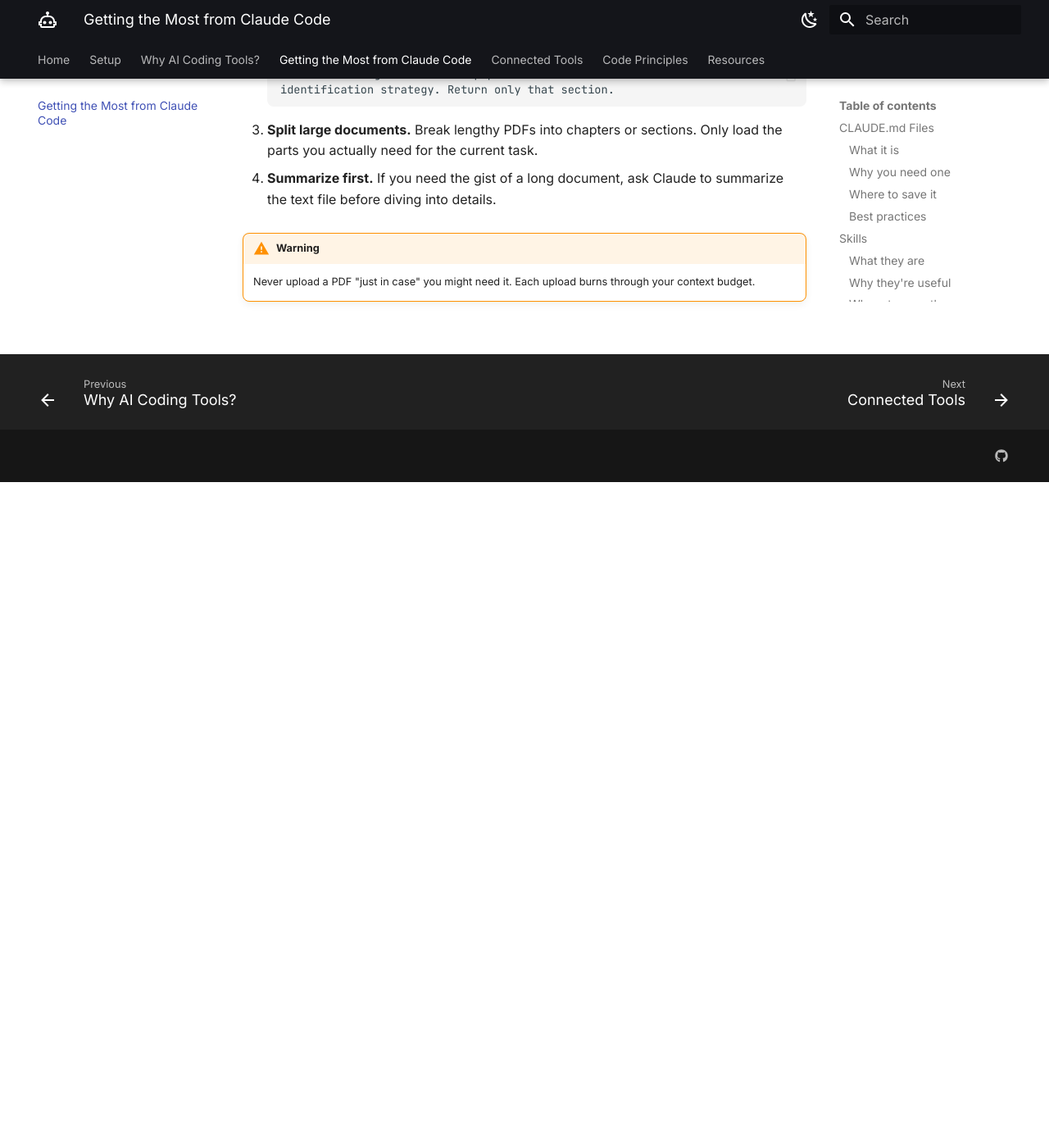
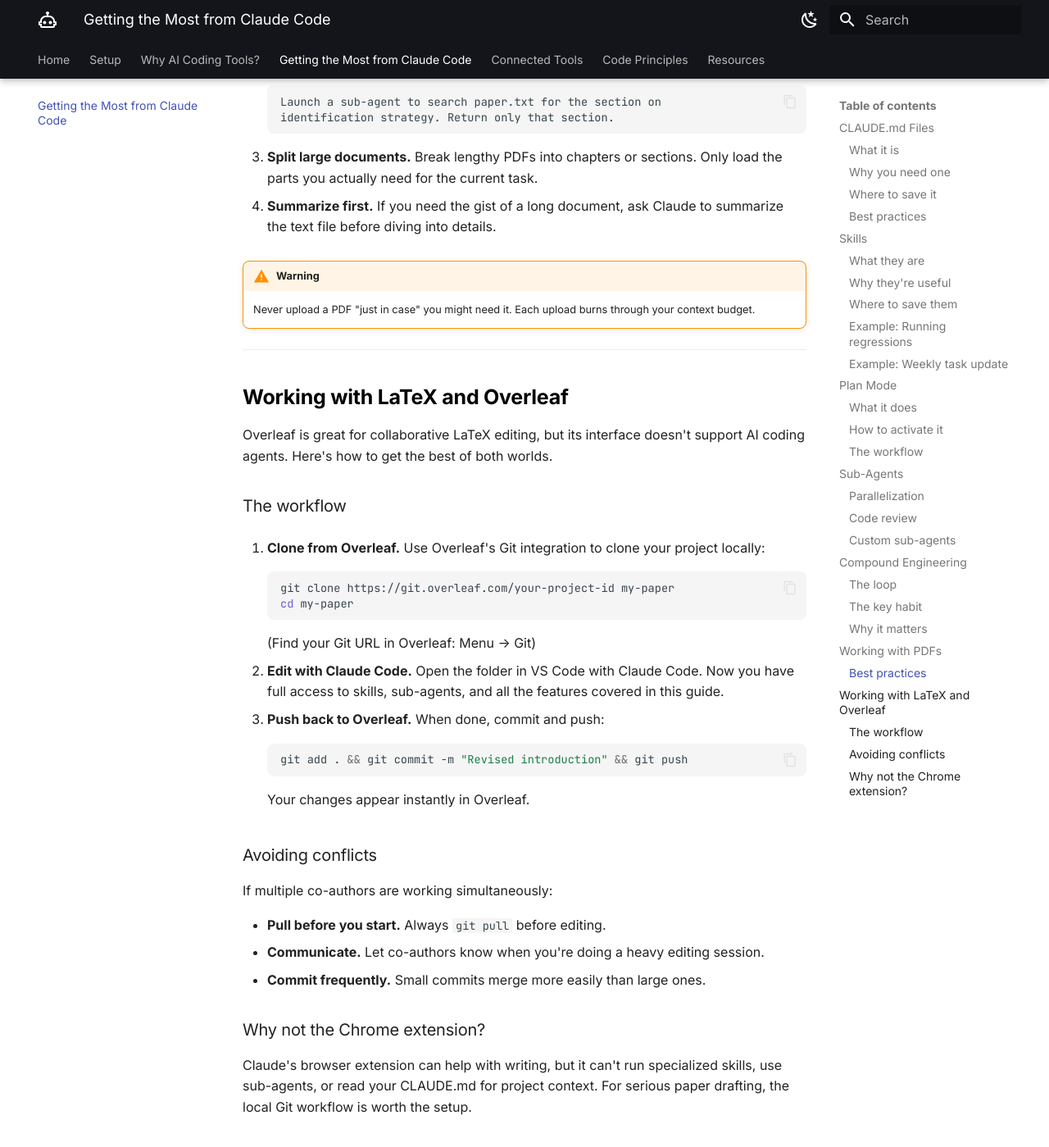
Before and after one commit to longjohnnicholas/ra-manual, an MkDocs documentation site: the page built from docs/03-workflow.md, in a window 1280 px wide and 1400 px high, scrolled down 6741 px. Shown: the whole window at 82% size. Built offline with MkDocs 1.6.1 and Material for MkDocs 9.7.7, drawn with Linux system fonts in a browser that asks for light colours; before the commit the page ends 7329 px from its top, so only the background shows below that; some of the changed text lies outside the part shown.

Commit message:
Add section on using Claude Code with Overleaf
Covers Git workflow for cloning Overleaf projects locally, editing with
Claude Code, and pushing back. Includes tips for avoiding merge conflicts
and explains why the Chrome extension isn't a full substitute.

Co-Authored-By: Claude Opus 4.5 <noreply@anthropic.com>

````diff
--- a/docs/03-workflow.md
+++ b/docs/03-workflow.md
@@ -12,6 +12,7 @@ This page covers the tools and practices that make Claude Code powerful: CLAUDE.
 - [Sub-Agents](#sub-agents) — parallel work and code review
 - [Compound Engineering](#compound-engineering) — learning from every session
 - [Working with PDFs](#working-with-pdfs) — minimize token usage
+- [Working with LaTeX and Overleaf](#working-with-latex-and-overleaf) — use Claude Code with Overleaf
 
 ---
 
@@ -269,3 +270,42 @@ This is what separates productive AI-assisted coding from frustrating trial-and-
 
 !!! warning
     Never upload a PDF "just in case" you might need it. Each upload burns through your context budget.
+
+---
+
+## Working with LaTeX and Overleaf
+
+Overleaf is great for collaborative LaTeX editing, but its interface doesn't support AI coding agents. Here's how to get the best of both worlds.
+
+### The workflow
+
+1. **Clone from Overleaf.** Use Overleaf's Git integration to clone your project locally:
+
+    ```bash
+    git clone https://git.overleaf.com/your-project-id my-paper
+    cd my-paper
+    ```
+
+    (Find your Git URL in Overleaf: Menu → Git)
+
+2. **Edit with Claude Code.** Open the folder in VS Code with Claude Code. Now you have full access to skills, sub-agents, and all the features covered in this guide.
+
+3. **Push back to Overleaf.** When done, commit and push:
+
+    ```bash
+    git add . && git commit -m "Revised introduction" && git push
+    ```
+
+    Your changes appear instantly in Overleaf.
+
+### Avoiding conflicts
+
+If multiple co-authors are working simultaneously:
+
+- **Pull before you start.** Always `git pull` before editing.
+- **Communicate.** Let co-authors know when you're doing a heavy editing session.
+- **Commit frequently.** Small commits merge more easily than large ones.
+
+### Why not the Chrome extension?
+
+Claude's browser extension can help with writing, but it can't run specialized skills, use sub-agents, or read your CLAUDE.md for project context. For serious paper drafting, the local Git workflow is worth the setup.
````
